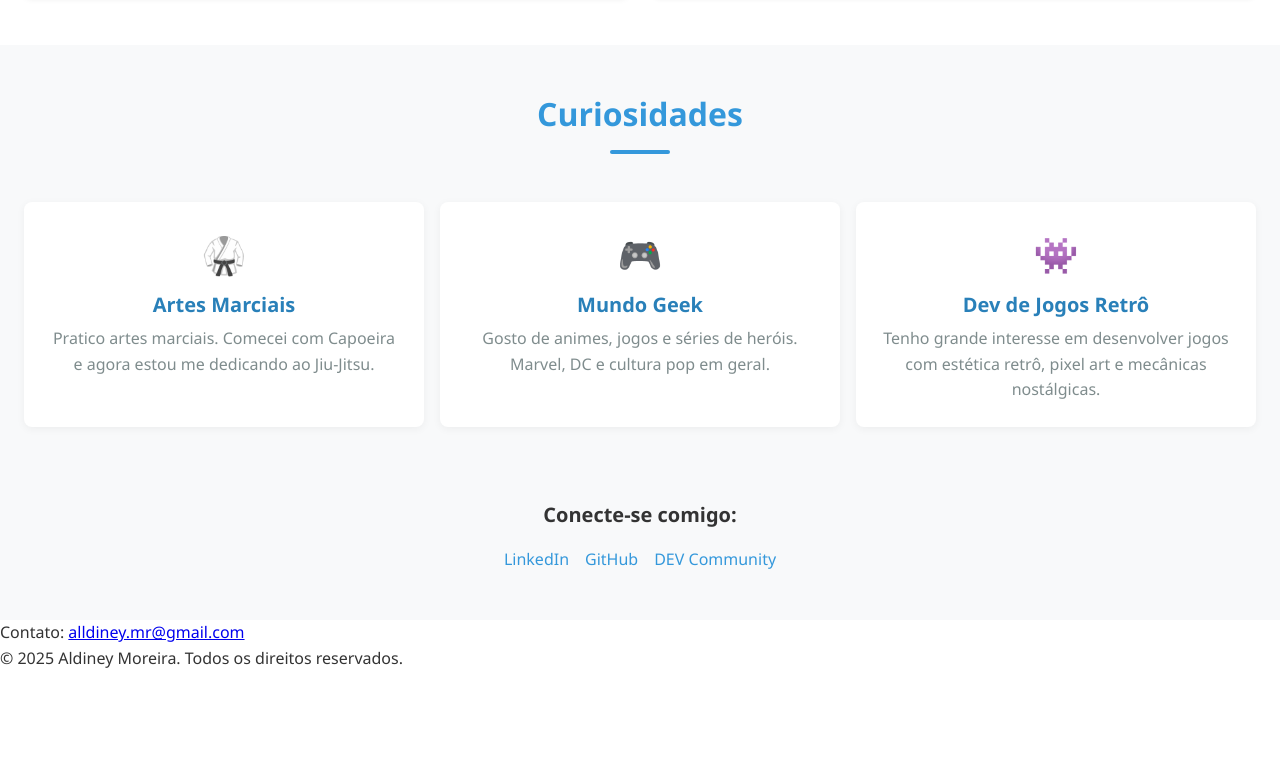
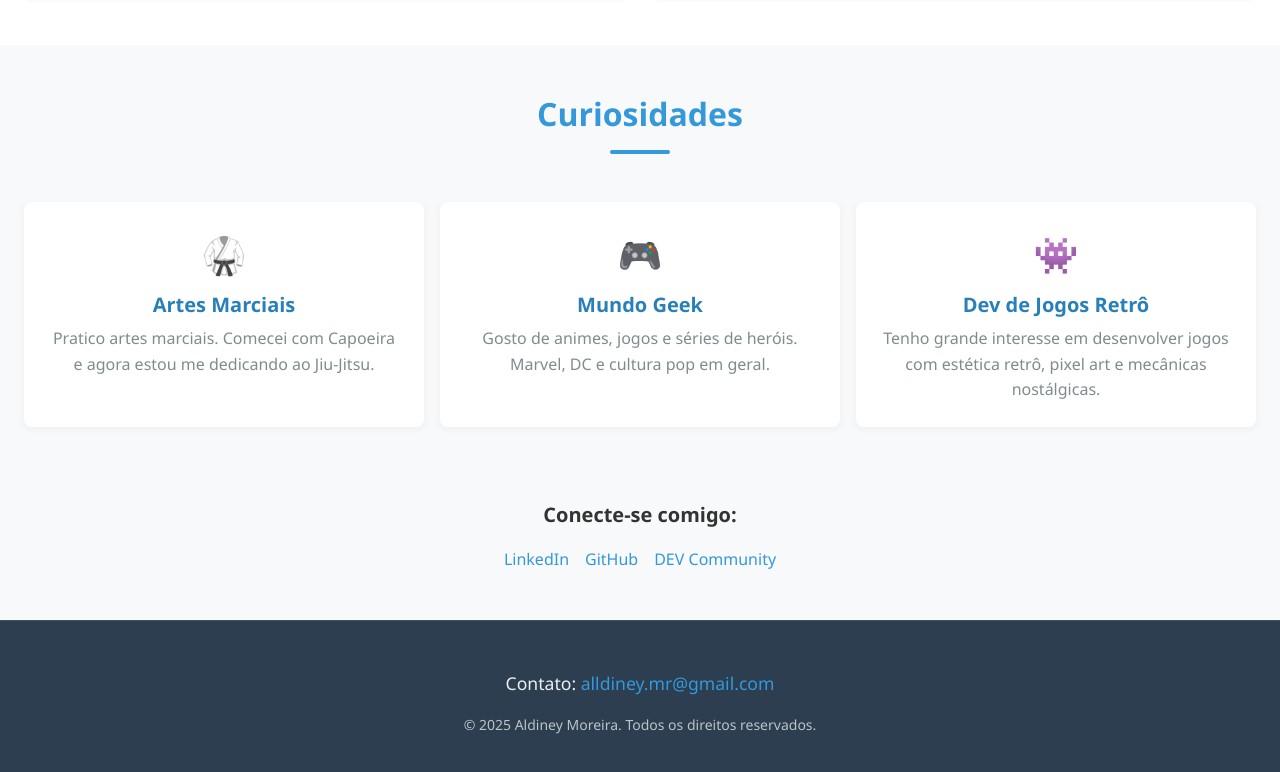
Before and after one commit to aldiney-moreira/dev-portfolio, a website built with Vite: page index.html in a window 1280 px wide. Shown: the part 1557-2329 px from the top of the page. Before the commit the page ends 2229 px from the top, so only its background shows below. Built offline with nearby package versions, Linux system fonts and the light colour scheme.

Commit message:
feat: implement footer with content and styling

```diff
--- a/index.html
+++ b/index.html
@@ -200,9 +200,11 @@
     </aside>
   </main>
 
-  <footer id="contato">
-    <p>Contato: <a href="mailto:alldiney.mr@gmail.com">alldiney.mr@gmail.com</a></p>
-    <p>&copy; 2025 Aldiney Moreira. Todos os direitos reservados.</p>
+  <footer id="contato" class="footer">
+    <div class="footer__container">
+      <p class="footer__contact">Contato: <a href="mailto:alldiney.mr@gmail.com" class="footer__link">alldiney.mr@gmail.com</a></p>
+      <p class="footer__copyright">&copy; 2025 Aldiney Moreira. Todos os direitos reservados.</p>
+    </div>
   </footer>
 </body>
 
--- a/src/styles/main.css
+++ b/src/styles/main.css
@@ -12,6 +12,12 @@
   --color-status-success-text: #10b981;
   --color-status-warning: #fff4e6;
   --color-status-warning-text: #f59e0b;
+  --color-footer-bg: #2c3e50;
+  --color-footer-text: #ecf0f1;
+  --color-footer-link: #3498db;
+  --color-footer-link-hover: #1abc9c;
+  --color-footer-copyright: #bdc3c7;
+  --color-footer-border: rgba(255, 255, 255, 0.1);
 
   /* Espaçamentos */
   --spacing-small: 0.5rem;
@@ -534,6 +540,46 @@ body {
   text-decoration: underline;
 }
 
+/* ===== FOOTER ===== */
+.footer {
+  background-color: var(--color-footer-bg);
+  padding: var(--spacing-xlarge) var(--spacing-large);
+  color: var(--color-footer-text);
+  text-align: center;
+  border-top: 1px solid var(--color-footer-border);
+}
+
+.footer__container {
+  max-width: var(--container-width);
+  margin: 0 auto;
+}
+
+.footer__contact {
+  margin-bottom: var(--spacing-medium);
+  font-size: var(--font-size-md);
+  line-height: var(--line-height-text);
+}
+
+.footer__link {
+  color: var(--color-footer-link);
+  text-decoration: none;
+  transition: color var(--transition-fast),
+    text-decoration var(--transition-fast);
+  font-weight: 500;
+}
+
+.footer__link:hover,
+.footer__link:focus {
+  color: var(--color-footer-link-hover);
+  text-decoration: underline;
+}
+
+.footer__copyright {
+  font-size: var(--font-size-sm);
+  color: var(--color-footer-copyright);
+  margin-bottom: 0;
+}
+
 @media (min-width: 768px) {
   /* Header */
   .header {
```
